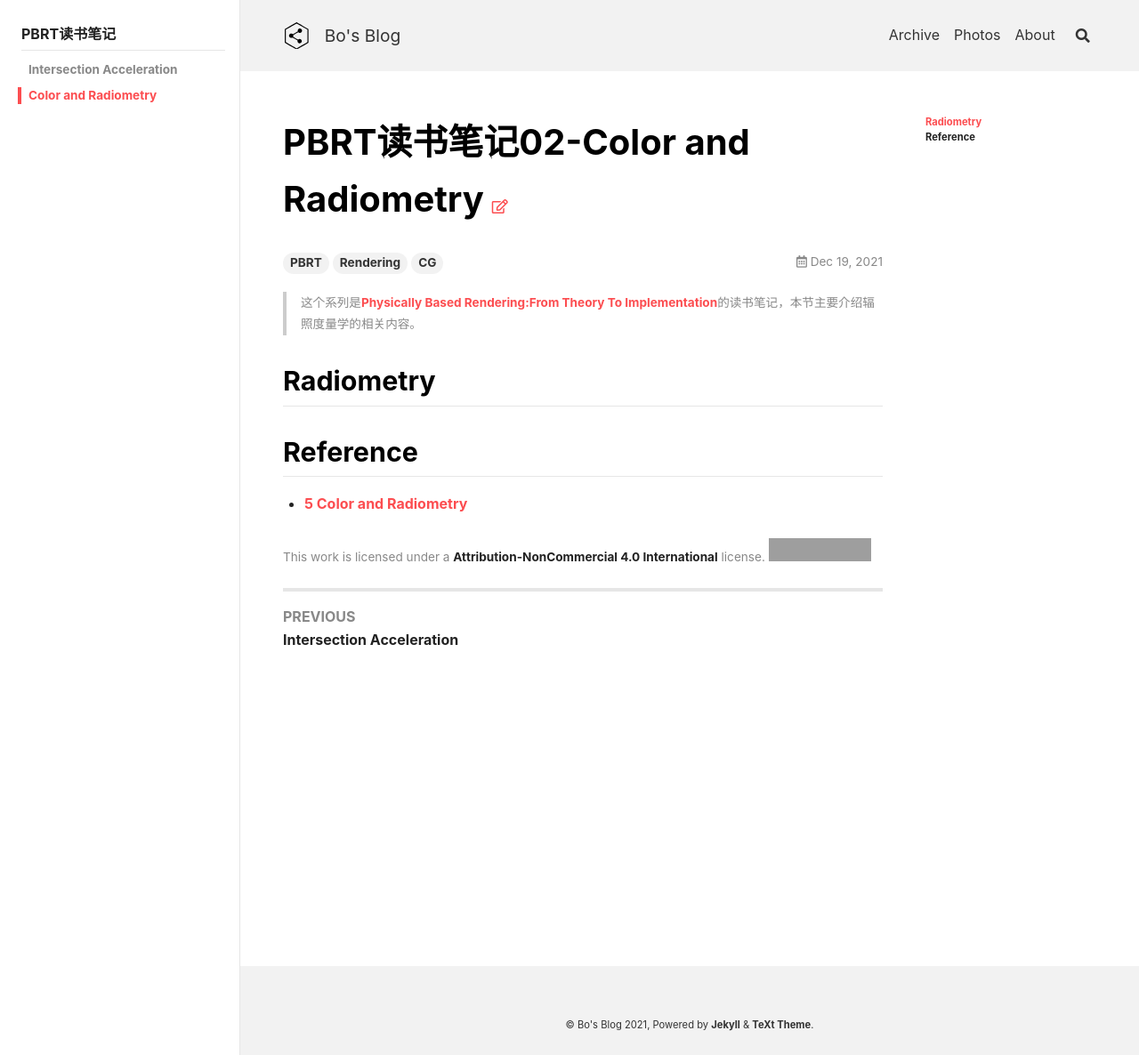
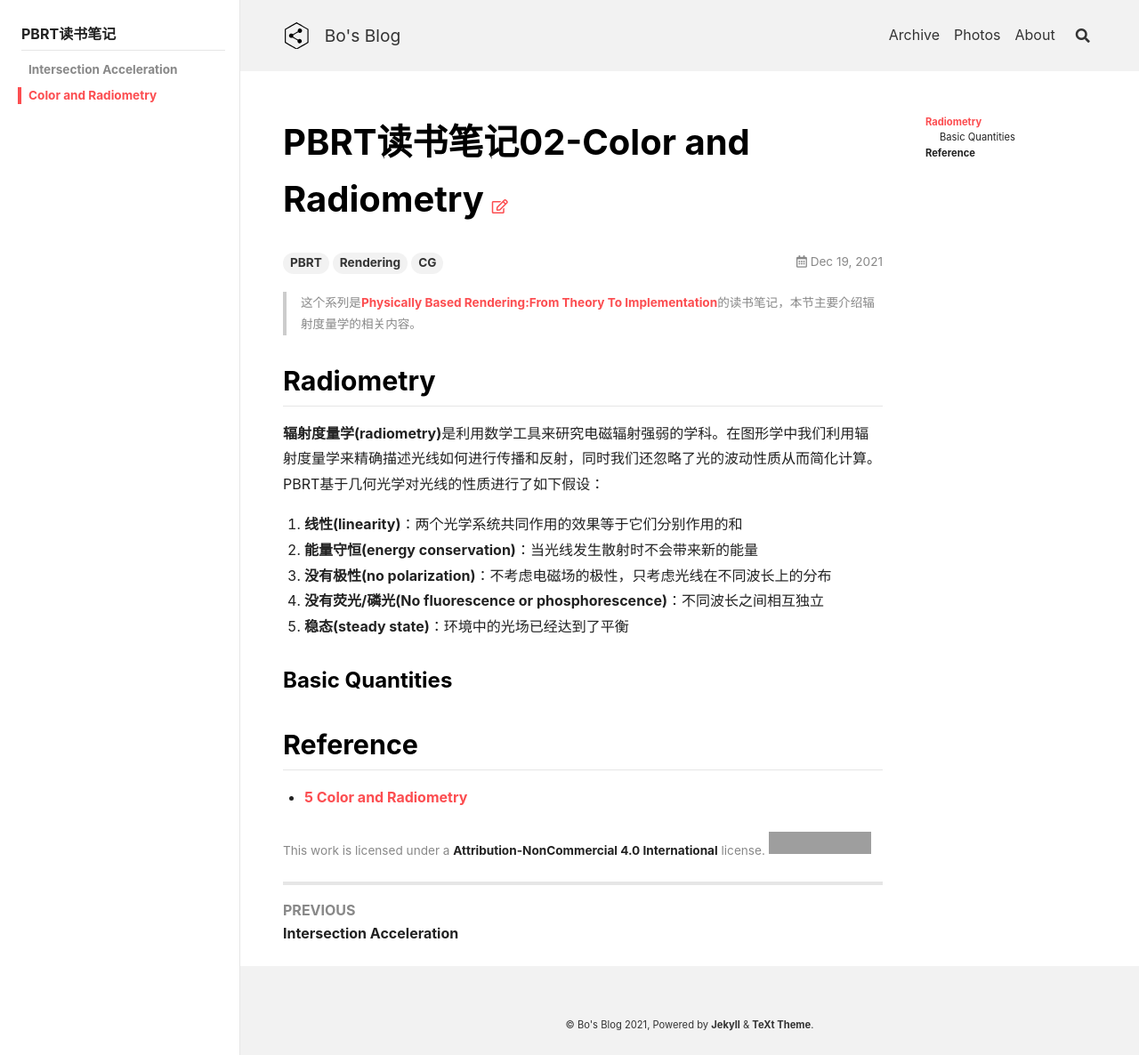
Before and after one commit to peng00bo00/peng00bo00_previous_blog, a Jekyll site: the page built from _posts/2021-12-19-PBRT-NOTES-02.md, in a window 1280 px wide. Shown: the whole page at 89% size. Built offline with Jekyll 4.4.1, drawn with Linux system fonts in a browser that asks for light colours; nearby versions of some CDN libraries; grey boxes are pictures that could not be loaded.

Commit message:
Update 2021-12-19-PBRT-NOTES-02.md

```diff
--- a/_posts/2021-12-19-PBRT-NOTES-02.md
+++ b/_posts/2021-12-19-PBRT-NOTES-02.md
@@ -9,12 +9,20 @@ sidebar:
   nav: PBRT
 ---
 
-> 这个系列是[Physically Based Rendering:From Theory To Implementation](https://pbr-book.org/)的读书笔记，本节主要介绍辐照度量学的相关内容。
+> 这个系列是[Physically Based Rendering:From Theory To Implementation](https://pbr-book.org/)的读书笔记，本节主要介绍辐射度量学的相关内容。
 <!--more-->
 
 ## Radiometry
 
+**辐射度量学(radiometry)**是利用数学工具来研究电磁辐射强弱的学科。在图形学中我们利用辐射度量学来精确描述光线如何进行传播和反射，同时我们还忽略了光的波动性质从而简化计算。PBRT基于几何光学对光线的性质进行了如下假设：
 
+1. **线性(linearity)**：两个光学系统共同作用的效果等于它们分别作用的和
+2. **能量守恒(energy conservation)**：当光线发生散射时不会带来新的能量
+3. **没有极性(no polarization)**：不考虑电磁场的极性，只考虑光线在不同波长上的分布
+4. **没有荧光/磷光(No fluorescence or phosphorescence)**：不同波长之间相互独立
+5. **稳态(steady state)**：环境中的光场已经达到了平衡
+
+### Basic Quantities
 
 ## Reference
 
```
